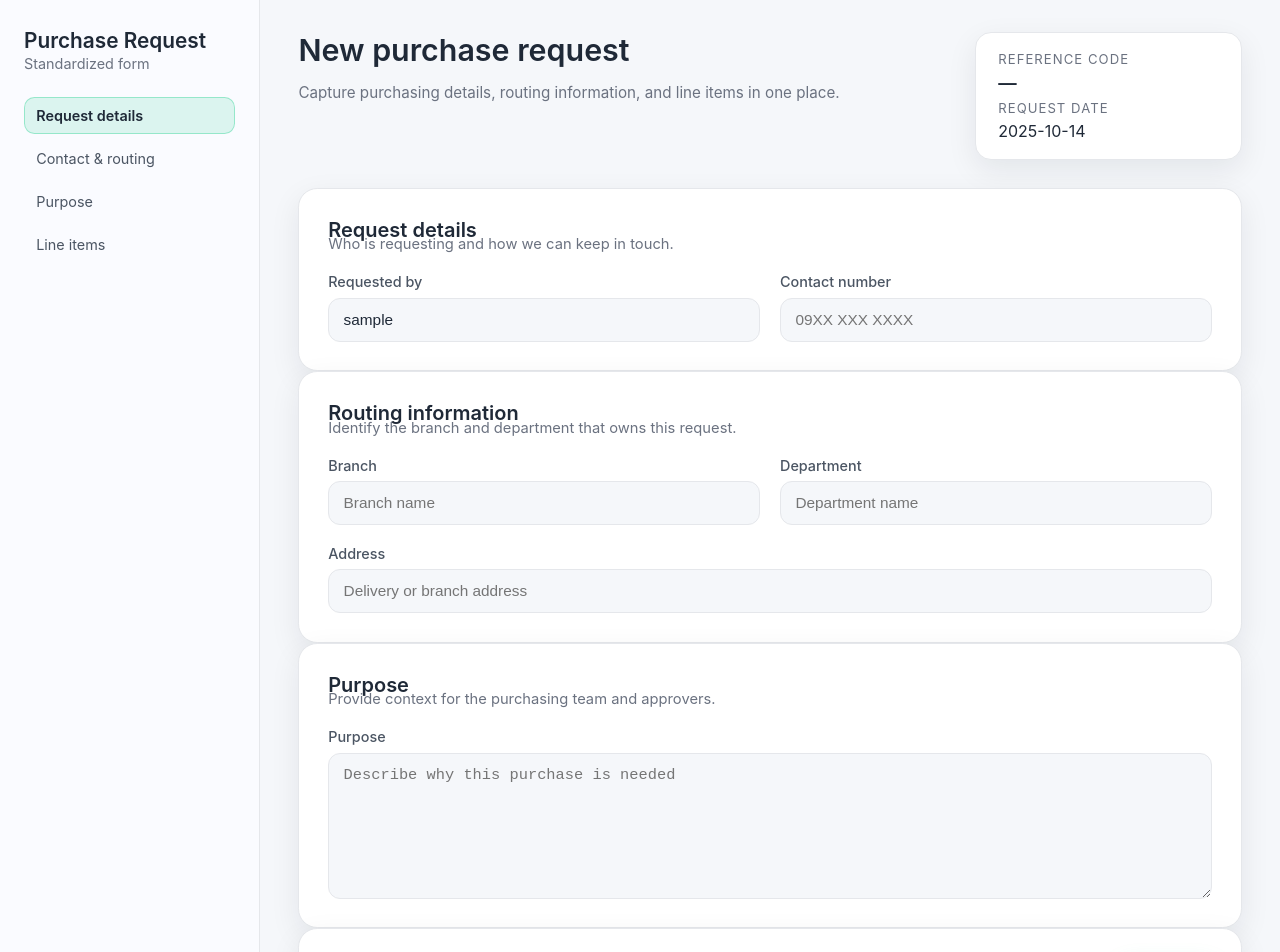
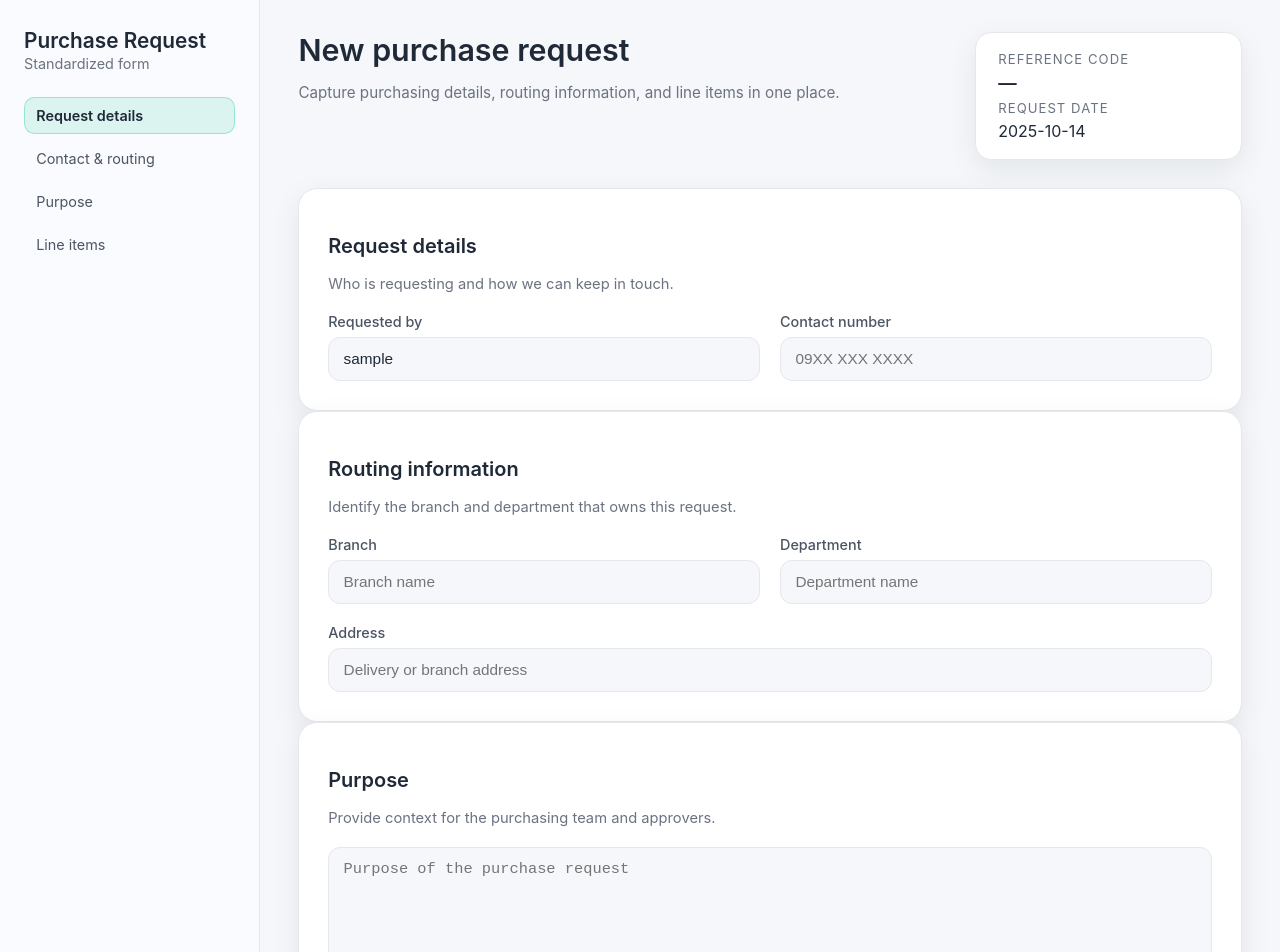
Before and after one commit to dataanalyst1029/rfg-standardized-forms, a React (Vite) app: page /forms/purchase-request in a window 1280 px wide. Shown: the top 952 px of the page. Built offline with nearby package versions, Linux system fonts and the light colour scheme; no server answers; sample sign-in values are in the browser's storage.

Commit message:
Tweak Purchase request form layout

```diff
--- a/src/forms/PurchaseRequest.css
+++ b/src/forms/PurchaseRequest.css
@@ -152,13 +152,13 @@
 }
 
 .pr-section-title {
-  margin: 0;
+  margin: 1;
   font-size: 1.25rem;
   font-weight: 600;
 }
 
 .pr-section-subtitle {
-  margin: -0.4rem 0 0;
+  margin: 0.5rem 0 0;
   color: var(--color-text-muted);
   font-size: 0.92rem;
 }
--- a/src/forms/PurchaseRequest.jsx
+++ b/src/forms/PurchaseRequest.jsx
@@ -296,16 +296,13 @@ function PurchaseRequest({ onLogout }) {
             </div>
 
             <div className="pr-field">
-              <label className="pr-label" htmlFor="purposeText">
-                Purpose
-              </label>
               <textarea
                 id="purposeText"
                 name="purpose"
                 value={formData.purpose}
                 onChange={handleChange}
                 className="pr-textarea"
-                placeholder="Describe why this purchase is needed"
+                placeholder="Purpose of the purchase request"
                 rows={4}
               />
             </div>
```
